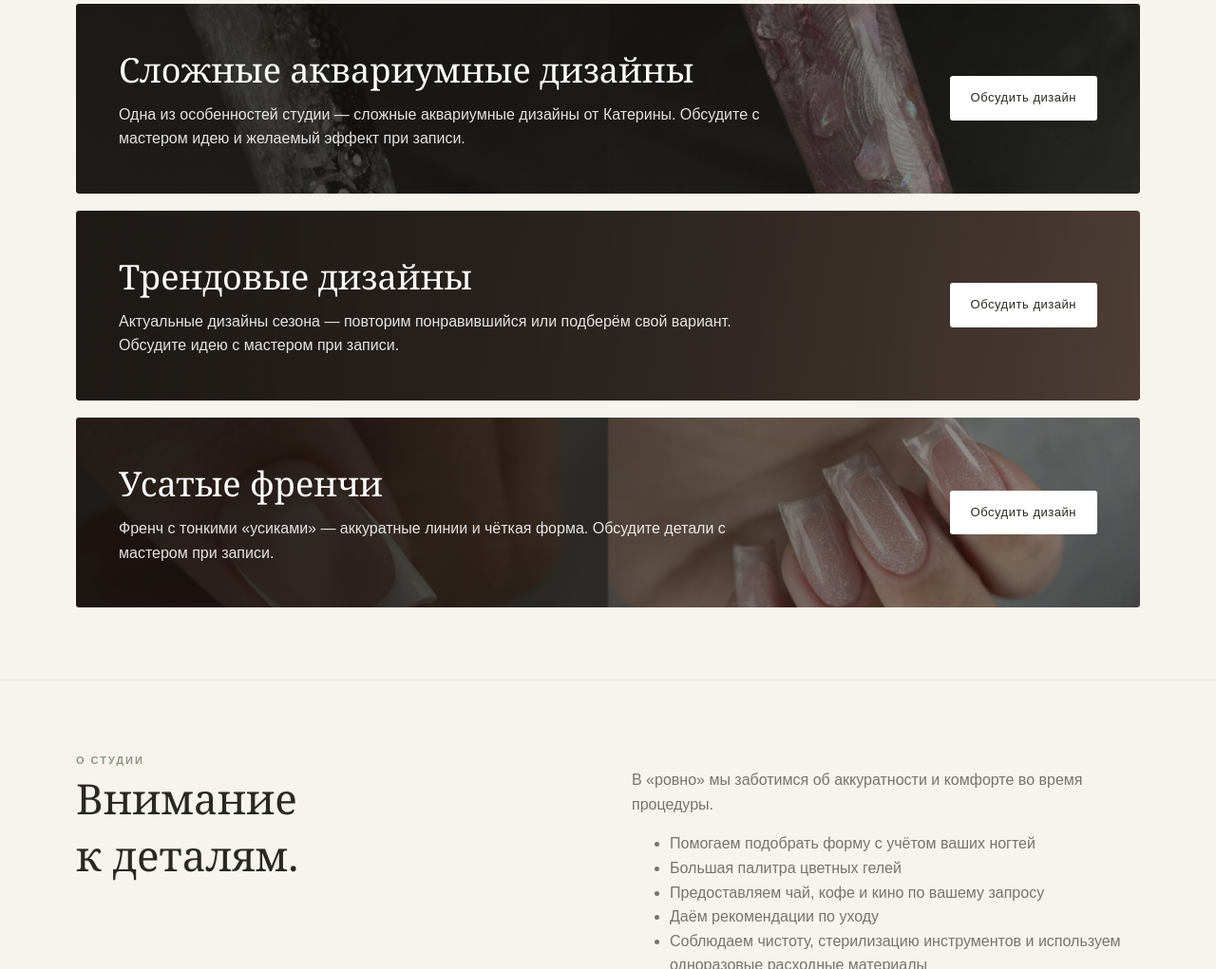
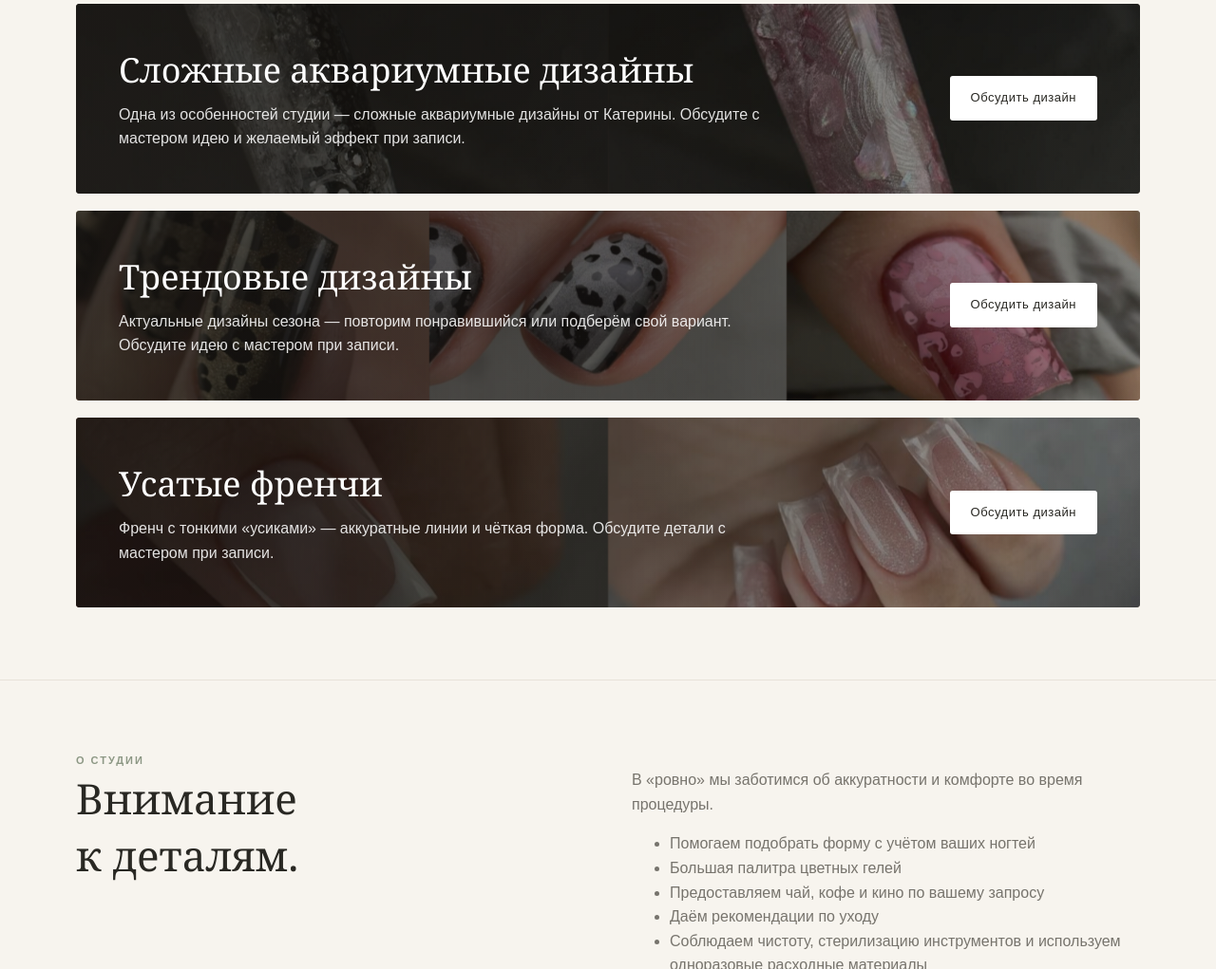
Before and after one commit to KomelKonstantin/rovno-site, a plain HTML site: page index.html in a window 1280 px wide. Shown: the part 3372-4393 px from the top of the page at 95% size. Drawn offline with Linux system fonts and the light colour scheme.

Commit message:
Фон плашки «Трендовые дизайны»
Co-Authored-By: Claude Opus 5.5 <noreply@anthropic.com>

```diff
--- a/index.html
+++ b/index.html
@@ -272,8 +272,7 @@
             <a class="btn" href="tel:+79213342858">Обсудить дизайн</a>
           </article>
           <article class="design">
-            <!-- ДОБАВИТЬ ФОТО: фон — до 3 фото в .design-photos -->
-            <div class="design-photos" aria-hidden="true"></div>
+            <div class="design-photos" aria-hidden="true"><img src="img/design-trend-1.jpg" alt=""><img src="img/design-trend-2.jpg" alt=""><img src="img/design-trend-3.jpg" alt=""></div>
             <div class="design-text">
               <h2>Трендовые дизайны</h2>
               <p>Актуальные дизайны сезона — повторим понравившийся или подберём свой вариант. Обсудите идею с мастером при записи.</p>
```
Also changed, not shown: img/design-trend-1.jpg (added), img/design-trend-2.jpg (added), img/design-trend-3.jpg (added).
